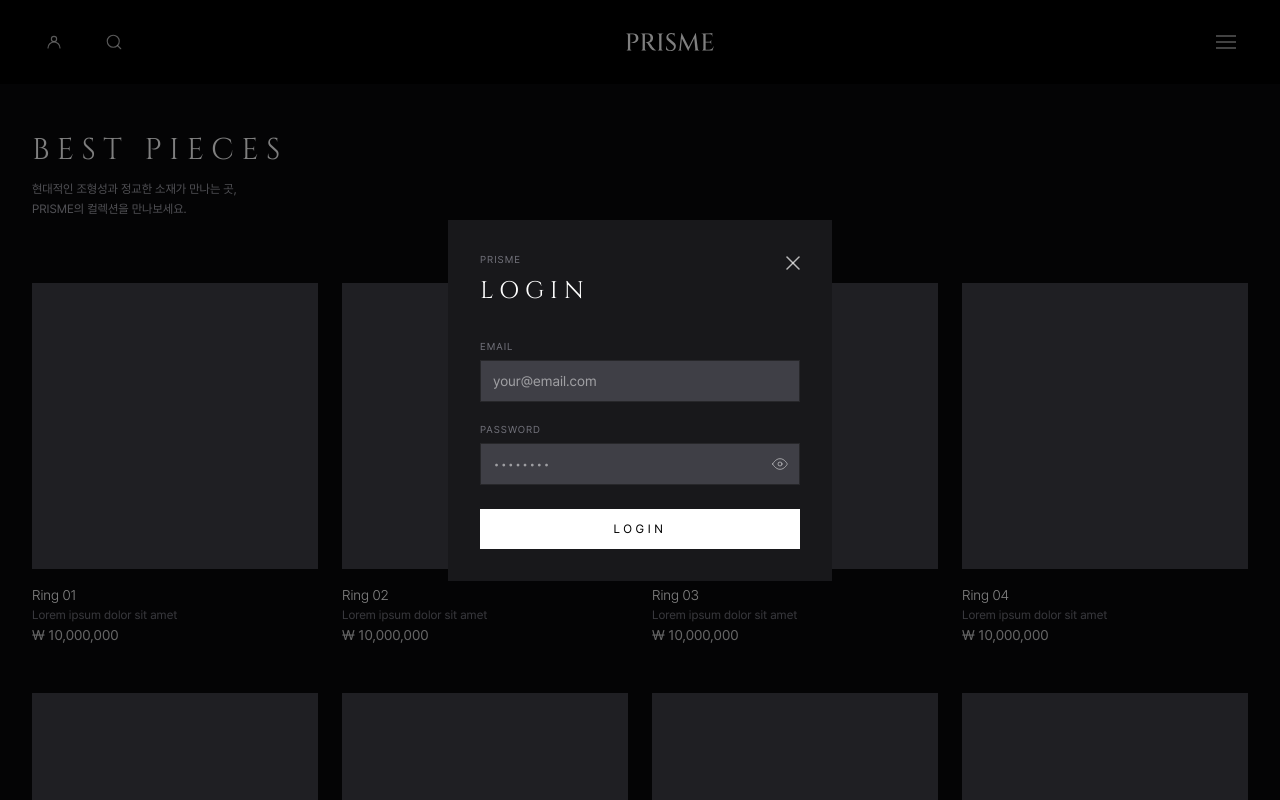
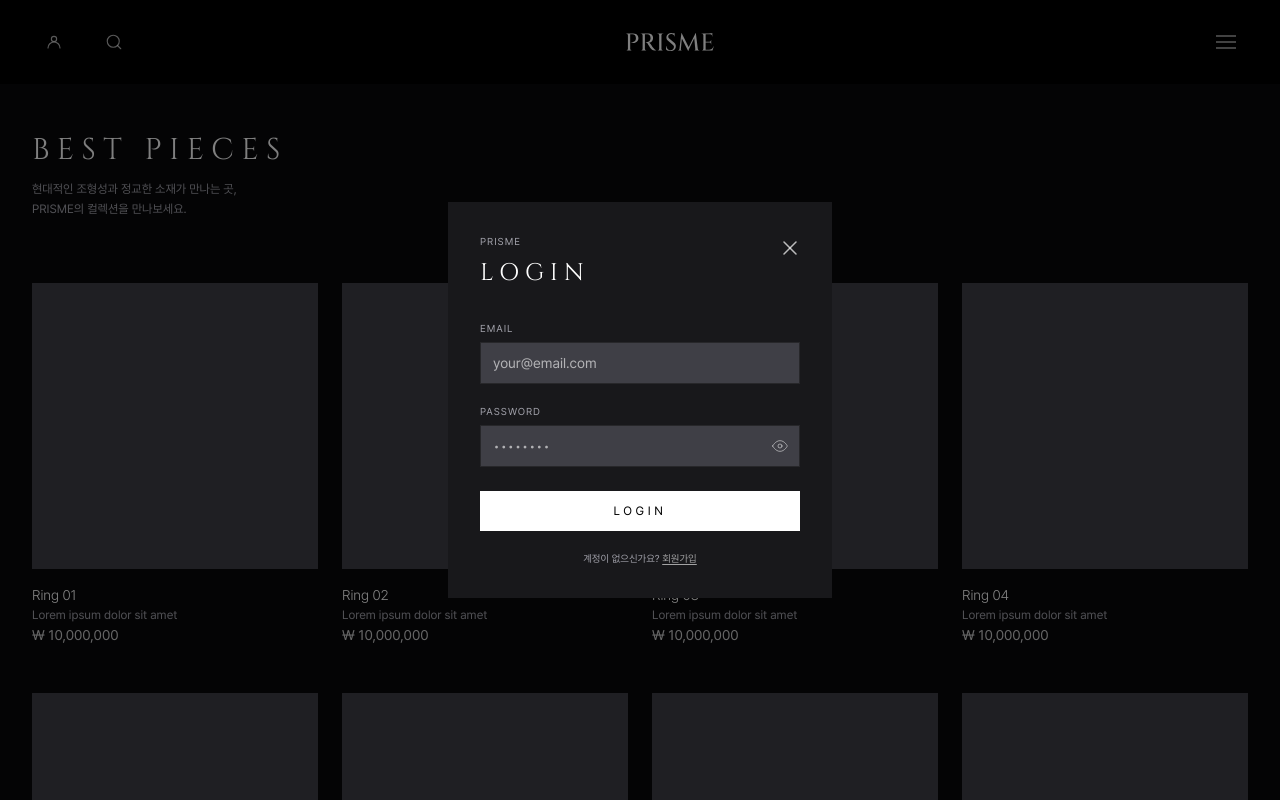
Before and after one commit to FRONTENDBOOTCAMP-17th/carat, a Next.js app: page /best-pieces in a window 1280 px wide. Both pictures are taken after a click on the button 54 px from the left and 42 px from the top of the page. Shown: the top 800 px of the page. Built offline with nearby package versions, Linux system fonts and the light colour scheme.

Commit message:
feat/fix: 회원가입 구현 및 색상대비 접근성 수정

```diff
--- a/src/app/wishlist/page.tsx
+++ b/src/app/wishlist/page.tsx
@@ -26,7 +26,7 @@ export default function WishlistPage() {
             <svg width="32" height="32" viewBox="0 0 24 24" fill="none" stroke="currentColor" strokeWidth="1" strokeLinecap="round" className="text-content-subtle">
               <path d="M20.84 4.61a5.5 5.5 0 0 0-7.78 0L12 5.67l-1.06-1.06a5.5 5.5 0 0 0-7.78 7.78l1.06 1.06L12 21.23l7.78-7.78 1.06-1.06a5.5 5.5 0 0 0 0-7.78z" />
             </svg>
-            <p className="text-xs tracking-link text-content-dimmed">저장된 아이템이 없습니다.</p>
+            <p className="text-xs tracking-link text-content-faint">저장된 아이템이 없습니다.</p>
           </div>
         </div>
 
--- a/src/components/BestPieces.tsx
+++ b/src/components/BestPieces.tsx
@@ -24,10 +24,10 @@ export default function BestPieces() {
           viewport={viewport}
           transition={transition}
         >
-          <p className="mb-3 text-2xs tracking-descriptor text-content-dimmed">
+          <p className="mb-3 text-2xs tracking-descriptor text-content-faint">
             현대적인 조형성과 정교한 소재가 만나는 곳,
           </p>
-          <p className="mb-3 text-2xs tracking-descriptor text-content-dimmed">
+          <p className="mb-3 text-2xs tracking-descriptor text-content-faint">
             PRISME의 컬렉션을 만나보세요.
           </p>
           <h2
--- a/src/components/CollectionCard.tsx
+++ b/src/components/CollectionCard.tsx
@@ -10,7 +10,7 @@ export default function CollectionCard({
   return (
     <article className="group cursor-pointer" aria-label={`${title}, ${price}`}>
       <figure className="mb-4 aspect-4/5 bg-surface-elevated" role="img" aria-label={`${title} 컬렉션 이미지`} />
-      <p className="mb-1 text-2xs tracking-link text-content-dimmed">RING</p>
+      <p className="mb-1 text-2xs tracking-link text-content-faint">RING</p>
       <h3 className="mb-1 text-sm font-light text-content-primary">{title}</h3>
       <p className="text-sm text-content-faint">{price}</p>
     </article>
--- a/src/components/Collections.tsx
+++ b/src/components/Collections.tsx
@@ -24,10 +24,10 @@ export default function Collections() {
           viewport={viewport}
           transition={transition}
         >
-          <p className="mb-3 text-2xs tracking-descriptor text-content-dimmed">
+          <p className="mb-3 text-2xs tracking-descriptor text-content-faint">
             현대적인 조형성과 정교한 소재가 만나는 곳,
           </p>
-          <p className="mb-3 text-2xs tracking-descriptor text-content-dimmed">
+          <p className="mb-3 text-2xs tracking-descriptor text-content-faint">
             PRISME의 컬렉션을 만나보세요.
           </p>
           <h2
--- a/src/components/LoginModal.tsx
+++ b/src/components/LoginModal.tsx
@@ -1,32 +1,79 @@
 "use client";
 
-import { useState } from "react";
+import { useEffect, useState } from "react";
 import { motion, AnimatePresence } from "framer-motion";
 import { useAuth } from "@/context/AuthContext";
 
 export default function LoginModal() {
-  const { isLoginModalOpen, closeLoginModal, login } = useAuth();
+  const { isLoginModalOpen, modalMode, closeLoginModal, login, signup } = useAuth();
+
+  const [mode, setMode] = useState(modalMode);
   const [email, setEmail] = useState("");
   const [password, setPassword] = useState("");
+  const [confirmPassword, setConfirmPassword] = useState("");
+  const [name, setName] = useState("");
   const [showPassword, setShowPassword] = useState(false);
   const [error, setError] = useState<string | null>(null);
   const [isLoading, setIsLoading] = useState(false);
 
-  const handleSubmit = async (e: React.FormEvent) => {
-    e.preventDefault();
+  // 모달이 열릴 때 컨텍스트의 초기 모드를 동기화
+  useEffect(() => {
+    if (isLoginModalOpen) setMode(modalMode);
+  }, [isLoginModalOpen, modalMode]);
+
+  const reset = () => {
     setError(null);
-    setIsLoading(true);
-    const { error: err } = await login(email, password);
-    setIsLoading(false);
-    if (err) setError(err);
+    setEmail("");
+    setPassword("");
+    setConfirmPassword("");
+    setName("");
+    setShowPassword(false);
   };
 
   const handleClose = () => {
     closeLoginModal();
+    reset();
+  };
+
+  const switchMode = () => {
+    setMode((m) => (m === "login" ? "signup" : "login"));
     setError(null);
-    setEmail("");
-    setPassword("");
   };
+
+  const handleSubmit = async (e: React.FormEvent) => {
+    e.preventDefault();
+    setError(null);
+
+    if (mode === "signup" && password !== confirmPassword) {
+      setError("비밀번호가 일치하지 않습니다.");
+      return;
+    }
+
+    setIsLoading(true);
+    const { error: err } =
+      mode === "login"
+        ? await login(email, password)
+        : await signup(email, password, name);
+    setIsLoading(false);
+    if (err) setError(err);
+    else reset();
+  };
+
+  const isLogin = mode === "login";
+
+  const eyeIcon = (
+    <svg width="16" height="16" viewBox="0 0 24 24" fill="none" stroke="currentColor" strokeWidth="1.5" strokeLinecap="round">
+      <path d="M1 12s4-8 11-8 11 8 11 8-4 8-11 8-11-8-11-8z" />
+      <circle cx="12" cy="12" r="3" />
+    </svg>
+  );
+  const eyeOffIcon = (
+    <svg width="16" height="16" viewBox="0 0 24 24" fill="none" stroke="currentColor" strokeWidth="1.5" strokeLinecap="round">
+      <path d="M17.94 17.94A10.07 10.07 0 0 1 12 20c-7 0-11-8-11-8a18.45 18.45 0 0 1 5.06-5.94" />
+      <path d="M9.9 4.24A9.12 9.12 0 0 1 12 4c7 0 11 8 11 8a18.5 18.5 0 0 1-2.16 3.19" />
+      <line x1="1" y1="1" x2="23" y2="23" />
+    </svg>
+  );
 
   return (
     <AnimatePresence>
@@ -47,7 +94,7 @@ export default function LoginModal() {
           <motion.div
             role="dialog"
             aria-modal="true"
-            aria-label="로그인"
+            aria-label={isLogin ? "로그인" : "회원가입"}
             className="fixed inset-0 z-[160] flex items-center justify-center px-4"
             initial={{ opacity: 0, y: -12 }}
             animate={{ opacity: 1, y: 0 }}
@@ -58,17 +105,17 @@ export default function LoginModal() {
               {/* Header */}
               <div className="flex items-start justify-between mb-8">
                 <div>
-                  <p className="text-2xs tracking-label text-content-dimmed mb-2">PRISME</p>
+                  <p className="text-2xs tracking-label text-content-faint mb-2">PRISME</p>
                   <h2
                     className="text-2xl tracking-heading text-content-primary"
                     style={{ fontFamily: "var(--font-cinzel)" }}
                   >
-                    LOGIN
+                    {isLogin ? "LOGIN" : "SIGN UP"}
                   </h2>
                 </div>
                 <button
                   onClick={handleClose}
-                  className="text-content-tertiary hover:text-content-primary transition-colors mt-1"
+                  className="flex items-center justify-center size-11 -mr-3 -mt-2 text-content-tertiary hover:text-content-primary transition-colors"
                   aria-label="닫기"
                 >
                   <svg width="14" height="14" viewBox="0 0 14 14" fill="none" stroke="currentColor" strokeWidth="1.5" strokeLinecap="round">
@@ -80,34 +127,55 @@ export default function LoginModal() {
 
               {/* Form */}
               <form onSubmit={handleSubmit} noValidate className="flex flex-col gap-5">
+                {/* 이름 — 회원가입 전용 */}
+                {!isLogin && (
+                  <div className="flex flex-col gap-1.5">
+                    <label htmlFor="signup-name" className="text-2xs tracking-label text-content-faint">
+                      NAME
+                    </label>
+                    <input
+                      id="signup-name"
+                      type="text"
+                      autoComplete="name"
+                      value={name}
+                      onChange={(e) => setName(e.target.value)}
+                      className="bg-surface-input text-content-primary text-sm px-3 py-2.5 border border-surface-elevated focus:outline-none focus:border-content-tertiary transition-colors placeholder:text-content-muted"
+                      placeholder="홍길동"
+                      required
+                    />
+                  </div>
+                )}
+
+                {/* 이메일 */}
                 <div className="flex flex-col gap-1.5">
-                  <label htmlFor="login-email" className="text-2xs tracking-label text-content-dimmed">
+                  <label htmlFor="auth-email" className="text-2xs tracking-label text-content-faint">
                     EMAIL
                   </label>
                   <input
-                    id="login-email"
+                    id="auth-email"
                     type="email"
                     autoComplete="email"
                     value={email}
                     onChange={(e) => setEmail(e.target.value)}
-                    className="bg-surface-input text-content-primary text-sm px-3 py-2.5 border border-surface-elevated focus:outline-none focus:border-content-tertiary transition-colors placeholder:text-content-subtle"
+                    className="bg-surface-input text-content-primary text-sm px-3 py-2.5 border border-surface-elevated focus:outline-none focus:border-content-tertiary transition-colors placeholder:text-content-muted"
                     placeholder="your@email.com"
                     required
                   />
                 </div>
 
+                {/* 비밀번호 */}
                 <div className="flex flex-col gap-1.5">
-                  <label htmlFor="login-password" className="text-2xs tracking-label text-content-dimmed">
+                  <label htmlFor="auth-password" className="text-2xs tracking-label text-content-faint">
                     PASSWORD
                   </label>
                   <div className="relative">
                     <input
-                      id="login-password"
+                      id="auth-password"
                       type={showPassword ? "text" : "password"}
-                      autoComplete="current-password"
+                      autoComplete={isLogin ? "current-password" : "new-password"}
                       value={password}
                       onChange={(e) => setPassword(e.target.value)}
-                      className="w-full bg-surface-input text-content-primary text-sm px-3 py-2.5 pr-10 border border-surface-elevated focus:outline-none focus:border-content-tertiary transition-colors placeholder:text-content-subtle"
+                      className="w-full bg-surface-input text-content-primary text-sm px-3 py-2.5 pr-10 border border-surface-elevated focus:outline-none focus:border-content-tertiary transition-colors placeholder:text-content-muted"
                       placeholder="••••••••"
                       required
                     />
@@ -117,21 +185,29 @@ export default function LoginModal() {
                       className="absolute right-3 top-1/2 -translate-y-1/2 text-content-subtle hover:text-content-primary transition-colors"
                       aria-label={showPassword ? "비밀번호 숨기기" : "비밀번호 표시"}
                     >
-                      {showPassword ? (
-                        <svg width="16" height="16" viewBox="0 0 24 24" fill="none" stroke="currentColor" strokeWidth="1.5" strokeLinecap="round">
-                          <path d="M17.94 17.94A10.07 10.07 0 0 1 12 20c-7 0-11-8-11-8a18.45 18.45 0 0 1 5.06-5.94" />
-                          <path d="M9.9 4.24A9.12 9.12 0 0 1 12 4c7 0 11 8 11 8a18.5 18.5 0 0 1-2.16 3.19" />
-                          <line x1="1" y1="1" x2="23" y2="23" />
-                        </svg>
-                      ) : (
-                        <svg width="16" height="16" viewBox="0 0 24 24" fill="none" stroke="currentColor" strokeWidth="1.5" strokeLinecap="round">
-                          <path d="M1 12s4-8 11-8 11 8 11 8-4 8-11 8-11-8-11-8z" />
-                          <circle cx="12" cy="12" r="3" />
-                        </svg>
-                      )}
+                      {showPassword ? eyeOffIcon : eyeIcon}
                     </button>
                   </div>
                 </div>
+
+                {/* 비밀번호 확인 — 회원가입 전용 */}
+                {!isLogin && (
+                  <div className="flex flex-col gap-1.5">
+                    <label htmlFor="signup-confirm" className="text-2xs tracking-label text-content-faint">
+                      CONFIRM PASSWORD
+                    </label>
+                    <input
+                      id="signup-confirm"
+                      type={showPassword ? "text" : "password"}
+                      autoComplete="new-password"
+                      value={confirmPassword}
+                      onChange={(e) => setConfirmPassword(e.target.value)}
+                      className="w-full bg-surface-input text-content-primary text-sm px-3 py-2.5 border border-surface-elevated focus:outline-none focus:border-content-tertiary transition-colors placeholder:text-content-muted"
+                      placeholder="••••••••"
+                      required
+                    />
+                  </div>
+                )}
 
                 {error && (
                   <p className="text-xs text-red-400" role="alert">{error}</p>
@@ -142,8 +218,23 @@ export default function LoginModal() {
                   disabled={isLoading}
                   className="mt-1 w-full py-3 text-xs tracking-link bg-content-primary text-surface-base hover:bg-content-secondary disabled:opacity-50 transition-colors"
                 >
-                  {isLoading ? "LOGGING IN..." : "LOGIN"}
+                  {isLoading
+                    ? (isLogin ? "LOGGING IN..." : "SIGNING UP...")
+                    : (isLogin ? "LOGIN" : "SIGN UP")}
                 </button>
+
+                {/* 모드 전환 */}
+                <p className="text-center text-2xs text-content-faint">
+                  {isLogin ? "계정이 없으신가요?" : "이미 계정이 있으신가요?"}
+                  {" "}
+                  <button
+                    type="button"
+                    onClick={switchMode}
+                    className="text-content-muted hover:text-content-primary underline underline-offset-2 transition-colors"
+                  >
+                    {isLogin ? "회원가입" : "로그인"}
+                  </button>
+                </p>
               </form>
             </div>
           </motion.div>
--- a/src/components/NavDrawer.tsx
+++ b/src/components/NavDrawer.tsx
@@ -131,7 +131,7 @@ export default function NavDrawer({ isOpen, onClose }: NavDrawerProps) {
                 <a
                   href={href}
                   onClick={onClose}
-                  className="text-xs tracking-link text-content-dimmed hover:text-content-primary transition-colors"
+                  className="text-xs tracking-link text-content-faint hover:text-content-primary transition-colors"
                 >
                   {label}
                 </a>
--- a/src/components/Navbar.tsx
+++ b/src/components/Navbar.tsx
@@ -69,7 +69,7 @@ export default function Navbar() {
               {/* 드롭다운 */}
               {isUserMenuOpen && user && (
                 <div className="absolute top-11 left-0 z-50 w-44 bg-surface-raised border border-surface-elevated py-3">
-                  <p className="px-4 py-1 text-2xs text-content-dimmed truncate">
+                  <p className="px-4 py-1 text-2xs text-content-faint truncate">
                     {user.email}
                   </p>
                   <div className="my-2 h-px bg-surface-elevated" />
--- a/src/components/ProductCard.tsx
+++ b/src/components/ProductCard.tsx
@@ -10,11 +10,11 @@ export default function ProductCard({ name, description, category, price }: Prod
     <article className="group cursor-pointer" aria-label={`${name}${category ? `, ${category}` : ""}, ${price}`}>
       <figure className="mb-4 aspect-square bg-surface-input" role="img" aria-label={`${name} 상품 이미지`} />
       {category && (
-        <p className="mb-1 text-2xs tracking-link text-content-dimmed">{category}</p>
+        <p className="mb-1 text-2xs tracking-link text-content-faint">{category}</p>
       )}
       <h3 className="mb-0.5 text-sm font-light text-content-primary">{name}</h3>
       {description && (
-        <p className="mb-0.5 text-xs text-content-dimmed">{description}</p>
+        <p className="mb-0.5 text-xs text-content-faint">{description}</p>
       )}
       <p className="text-sm text-content-secondary">{price}</p>
     </article>
--- a/src/context/AuthContext.tsx
+++ b/src/context/AuthContext.tsx
@@ -4,12 +4,16 @@ import { createContext, useCallback, useContext, useMemo, useState } from "react
 
 type User = { email: string; name: string };
 
+export type ModalMode = "login" | "signup";
+
 type AuthContextType = {
   user: User | null;
   isLoginModalOpen: boolean;
-  openLoginModal: () => void;
+  modalMode: ModalMode;
+  openLoginModal: (mode?: ModalMode) => void;
   closeLoginModal: () => void;
   login: (email: string, password: string) => Promise<{ error: string | null }>;
+  signup: (email: string, password: string, name: string) => Promise<{ error: string | null }>;
   logout: () => void;
 };
 
@@ -22,8 +26,13 @@ export function AuthProvider({ children }: { children: React.ReactNode }) {
     return stored ? (JSON.parse(stored) as User) : null;
   });
   const [isLoginModalOpen, setIsLoginModalOpen] = useState(false);
+  const [modalMode, setModalMode] = useState<ModalMode>("login");
 
-  const openLoginModal = useCallback(() => setIsLoginModalOpen(true), []);
+  const openLoginModal = useCallback((mode: ModalMode = "login") => {
+    setModalMode(mode);
+    setIsLoginModalOpen(true);
+  }, []);
+
   const closeLoginModal = useCallback(() => setIsLoginModalOpen(false), []);
 
   const login = useCallback(async (email: string, password: string) => {
@@ -38,14 +47,26 @@ export function AuthProvider({ children }: { children: React.ReactNode }) {
     return { error: null };
   }, []);
 
+  const signup = useCallback(async (email: string, password: string, name: string) => {
+    await new Promise((r) => setTimeout(r, 700));
+    if (!email.includes("@")) return { error: "올바른 이메일 주소를 입력해주세요." };
+    if (password.length < 8) return { error: "비밀번호는 8자 이상이어야 합니다." };
+    if (!name.trim()) return { error: "이름을 입력해주세요." };
+    const newUser: User = { email, name: name.trim() };
+    setUser(newUser);
+    localStorage.setItem("prisme_user", JSON.stringify(newUser));
+    setIsLoginModalOpen(false);
+    return { error: null };
+  }, []);
+
   const logout = useCallback(() => {
     setUser(null);
     localStorage.removeItem("prisme_user");
   }, []);
 
   const value = useMemo(
-    () => ({ user, isLoginModalOpen, openLoginModal, closeLoginModal, login, logout }),
-    [user, isLoginModalOpen, openLoginModal, closeLoginModal, login, logout]
+    () => ({ user, isLoginModalOpen, modalMode, openLoginModal, closeLoginModal, login, signup, logout }),
+    [user, isLoginModalOpen, modalMode, openLoginModal, closeLoginModal, login, signup, logout]
   );
 
   return <AuthContext.Provider value={value}>{children}</AuthContext.Provider>;
```
Also changed, not shown: src/components/Footer.tsx (+4 -4 lines).
